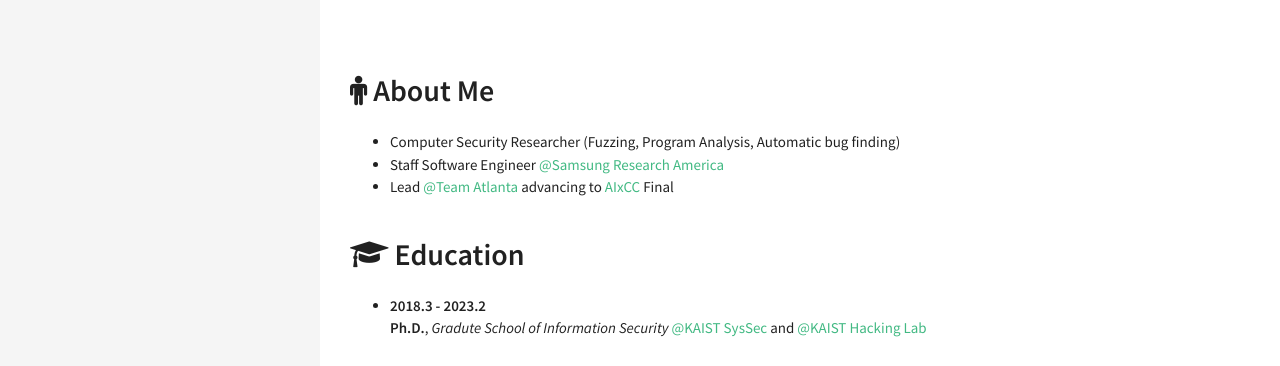
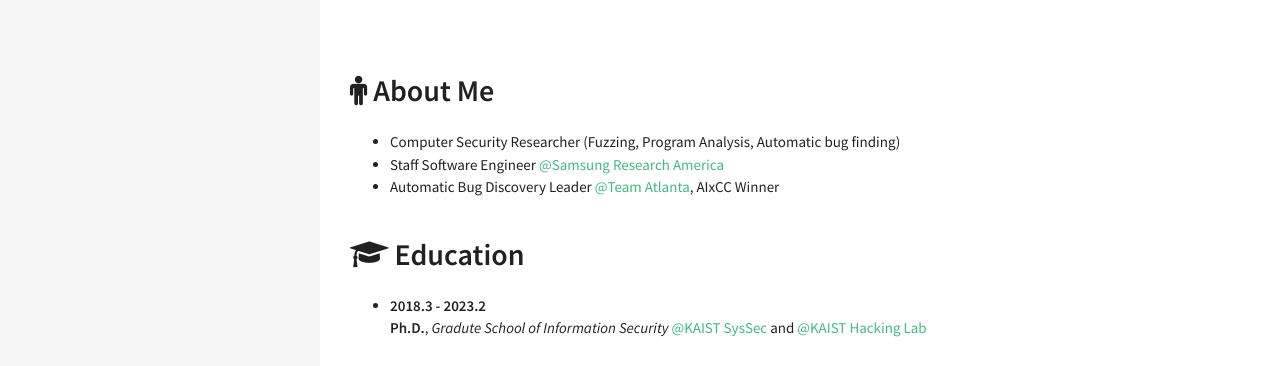
Before and after one commit to DaramG/daramg.github.io, a Jekyll site: the page built from index.html, in a window 1280 px wide. Shown: the top 366 px of the page. Built offline with Jekyll 4.4.1, drawn with Linux system fonts in a browser that asks for light colours.

Commit message:
Update about.html

```diff
--- a/_includes/sections/about.html
+++ b/_includes/sections/about.html
@@ -12,7 +12,7 @@
             Staff Software Engineer <a href= "https://sra.samsung.com">@Samsung Research America</a>
         </li>
         <li>
-            Lead <a href= "https://team-atlanta.github.io">@Team Atlanta</a> advancing to <a href= "https://aicyberchallenge.com">AIxCC</a> Final
+            Automatic Bug Discovery Leader <a href= "https://team-atlanta.github.io">@Team Atlanta</a>, AIxCC Winner
         </li>
     </ul>
 </div>
```
